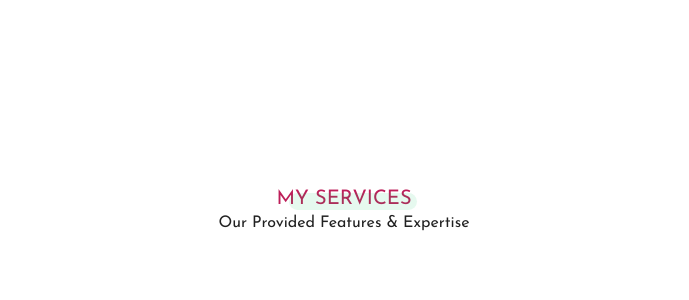
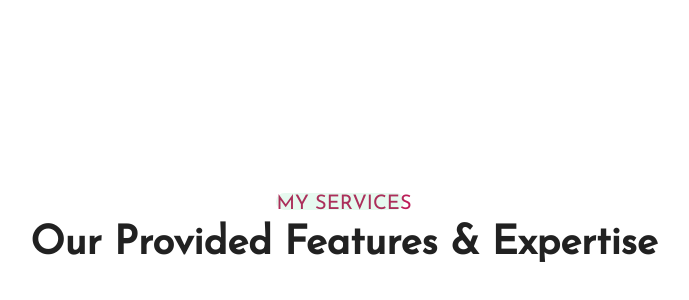
Before and after one commit to VinCodeTheWeb/genosio, a React (Create React App) app in the folder client/: page / in a window 1280 px wide. Shown: the part 1617-1917 px from the top of the page, without its empty margins (296-985 px from the left). Built offline with nearby package versions, Linux system fonts and the light colour scheme.

Commit message:
adding styles for services text

```diff
--- a/client/src/pages/home/home.component.tsx
+++ b/client/src/pages/home/home.component.tsx
@@ -86,11 +86,15 @@ const HomePage: React.FC = () => {
             serviceHeadings={
                 <>
                     <Box position="relative">
-                        <Typography className={classes.servicesText} color="primary" variant="h3">
+                        <Typography className={classes.servicesText} color="primary" variant="h6">
                             My Services
                         </Typography>
                     </Box>
-                    <Typography>Our Provided Features & Expertise</Typography>
+                    <Box>
+                        <Typography className={classes.featuresAndExpertiseText} variant="h4">
+                            Our Provided Features & Expertise
+                        </Typography>
+                    </Box>
                 </>
             }
         />
--- a/client/src/pages/home/home.styles.ts
+++ b/client/src/pages/home/home.styles.ts
@@ -92,8 +92,11 @@ const styles = ({ breakpoints }: Theme) =>
                 width: '12.8rem',
                 position: 'absolute',
                 top: '.5rem',
-                left: '7rem',
             },
+        },
+        featuresAndExpertiseText: {
+            fontSize: '4rem',
+            fontWeight: 'bold',
         },
     });
 
```
